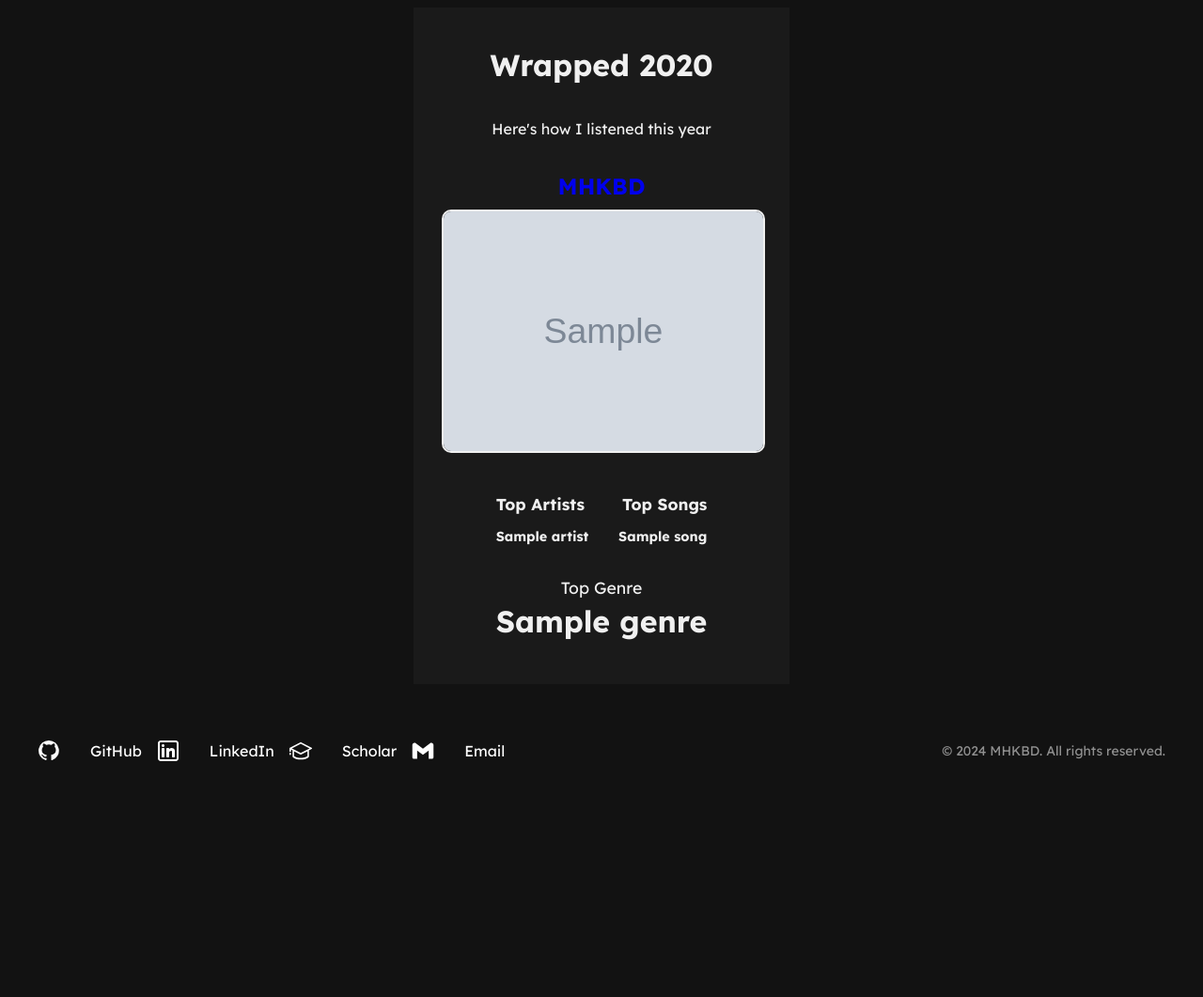
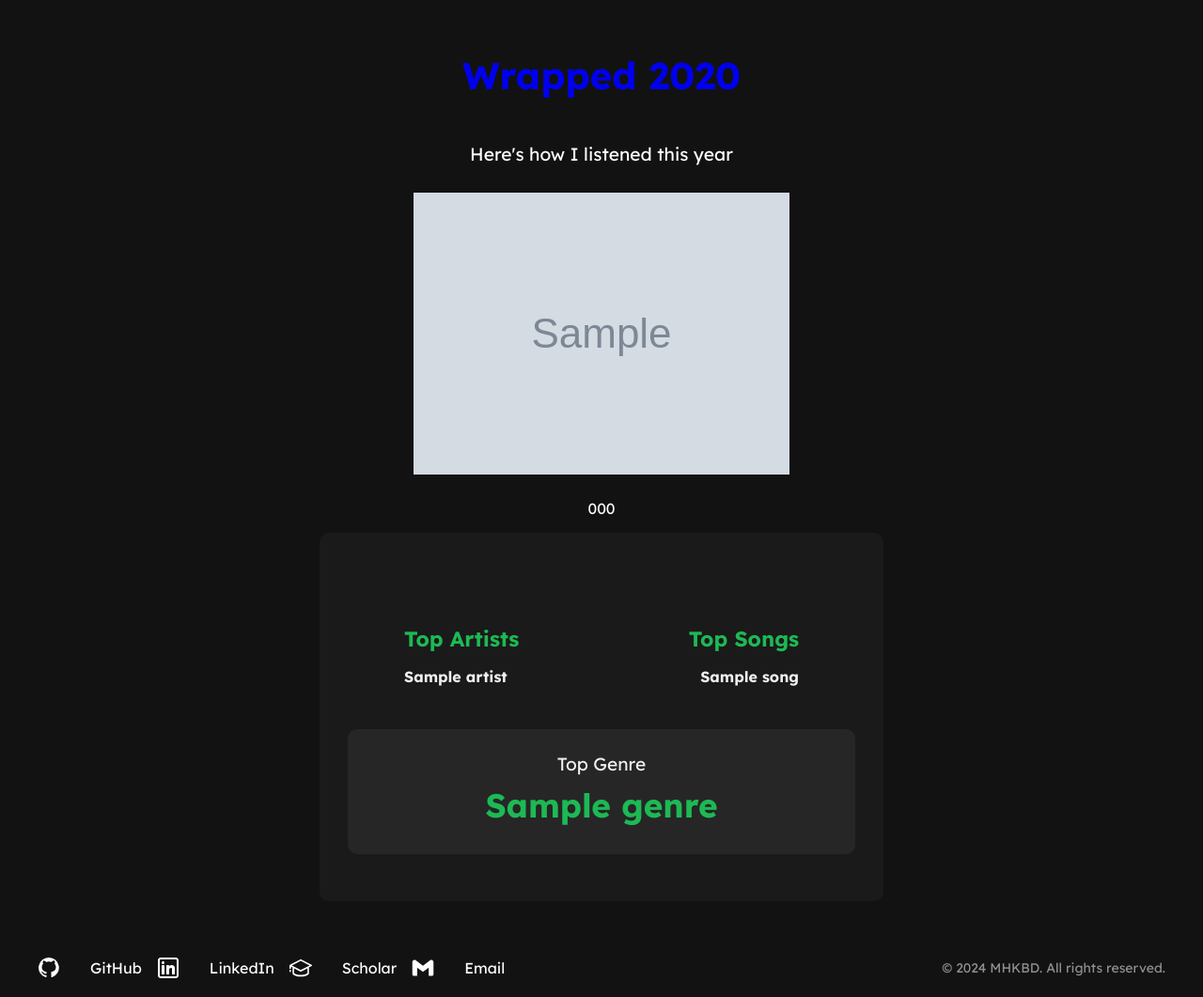
Before and after one commit to Mushfiquehk/read-my-mind, a Flask app: template app/templates/pages/wrapped.html in a window 1280 px wide. Shown: the whole page at 94% size. Before the commit the page ends 810 px from the top, so only its background shows below. Run offline with Flask 3, Linux system fonts and the light colour scheme; the template is opened without the code that fills it: most values are stand-ins (such as "Sample title", 1, 10 or a date in 2020); grey boxes marked "Sample" are stand-in pictures; parts of the project's set-up code (start-up, migrations or seed data) failed here and were passed over.

Commit message:
adjusted spacing for smaller screens

```diff
--- a/app/static/css/pages/index.css
+++ b/app/static/css/pages/index.css
@@ -146,10 +146,9 @@ h1 {
     }
 
     .project-card {
-        min-width: 100%;
-        max-width: 100%;
+        min-width: 95%;
+        max-width: 95%;
         padding: 1rem;
-        margin: 0 2rem;
     }
 
     .btn {
--- a/app/static/css/pages/wrapped.css
+++ b/app/static/css/pages/wrapped.css
@@ -2,14 +2,14 @@
     display: flex;
     flex-direction: column;
     align-items: center;
-    max-width: 400px;
+    width: 100%;
+    max-width: 600px;
     margin: 0 auto;
-    padding: 20px;
+    padding: 10px 20px 20px 20px;
     box-sizing: border-box;
     background-color: #1a1a1a;
-    /* Dark background */
     color: #f0f0f0;
-    /* Light text color */
+    border-radius: 10px;
 }
 
 /* Header Section */
@@ -18,7 +18,17 @@
     flex-direction: column;
     justify-content: space-between;
     align-items: center;
-    margin-bottom: 20px;
+    width: 100%;
+    text-align: center;
+}
+
+.header-section h1 {
+    font-size: 2.5rem;
+    margin-bottom: 0.5rem;
+}
+
+.header-section p {
+    font-size: 1.2rem;
 }
 
 .back-button {
@@ -29,6 +39,11 @@
     font-size: 1.5em;
     font-weight: bold;
     cursor: pointer;
+    margin: 20px 0;
+}
+
+.back-button:hover {
+    transform: translateY(-2px);
 }
 
 /* Image Section */
@@ -41,45 +56,46 @@
 .image-section img {
     width: 100%;
     height: auto;
-    border-radius: 10px;
-    border: 2px solid #f0f0f0;
-    /* Light border to make image pop */
 }
 
 /* Content Section */
 .content-section {
-    margin-top: 20px;
+    margin-top: 30px;
     text-align: center;
     color: #f0f0f0;
-    /* Light text color */
+    width: 100%;
 }
 
 .top-section {
     display: flex;
     justify-content: space-between;
-    margin-bottom: 20px;
+    margin-bottom: 30px;
     color: #f0f0f0;
-    /* Light text color */
 }
 
 .top-section h2 {
-    font-size: 1.2em;
-    margin-bottom: 10px;
+    font-size: 1.4rem;
+    margin-bottom: 15px;
+    color: #1DB954;
+}
+
+.artists, .songs {
+    flex: 1;
+    font-size: 1rem;
     color: #f0f0f0;
-    /* Light text color */
 }
 
 .artists {
-    font-size: 0.9em;
-    color: #f0f0f0;
-    /* Light text color */
     text-align: left;
 }
 
+#artist-names {
+    font-size: 1.2rem;
+    margin: 10px 0;
+    color: #f0f0f0;
+}
+
 .songs {
-    font-size: 0.9em;
-    color: #f0f0f0;
-    /* Light text color */
     text-align: right;
 }
 
@@ -90,30 +106,75 @@ ol {
 
 ol li {
     font-weight: bold;
-    margin: 3px 0;
+    margin: 10px 0;
     color: #f0f0f0;
-    /* Light text color */
 }
 
 /* Stats Section */
+.stats {
+    margin-top: 20px;
+    padding: 20px;
+    background-color: rgba(255, 255, 255, 0.05);
+    border-radius: 10px;
+    max-width: 600px;
+    margin: 0 auto;
+}
+
 .stats p {
-    font-size: 1.1em;
+    font-size: 1.2rem;
     margin: 5px;
     color: #f0f0f0;
-    /* Light text color */
 }
 
 .stats h1 {
-    font-size: 3em;
+    font-size: 3rem;
     font-weight: bold;
     margin: 0;
-    color: #f0f0f0;
-    /* Light text color */
+    color: #1DB954;
 }
 
 .stats h2 {
-    font-size: 2em;
-    margin-top: 5px;
-    color: #f0f0f0;
-    /* Light text color */
+    font-size: 2.2rem;
+    margin: 10px 0;
+    color: #1DB954;
 }
+
+/* Media Queries for better responsiveness */
+@media screen and (max-width: 600px) {
+    .wrapped-container {
+        padding: 30px 15px;
+        max-width: 100%;
+    }
+
+    .top-section {
+        flex-direction: column;
+        gap: 20px;
+    }
+
+    .artists, .songs {
+        text-align: center;
+        width: 100%;
+    }
+
+    .header-section h1 {
+        font-size: 2rem;
+    }
+
+    .stats h2 {
+        font-size: 1.8rem;
+    }
+}
+
+@media screen and (min-width: 768px) {
+    .wrapped-container {
+        padding: 50px 30px;
+    }
+
+    .image-section {
+        max-width: 500px;
+    }
+
+    .top-section {
+        padding: 0 60px;
+    }
+}
--- a/app/templates/pages/wrapped.html
+++ b/app/templates/pages/wrapped.html
@@ -10,22 +10,25 @@
 
 {% block content %}
   <!-- Main Container -->
-  <div class="wrapped-container">
-    <!-- Header Section -->
-    <div class="header-section">
-      <h1>Wrapped {{ year }}</h1>
-      <p>Here's how I listened this year</p>
-    </div>
-
+  <div class="header-section">
     <!-- Back Button -->
     <div class="back-button">
-      <a href="{{ url_for('main.home') }}">MHKBD</a>
+      <h1>
+        <a href="{{ url_for('main.home') }}">
+          Wrapped {{ year }}
+        </a>
+      </h1>
     </div>
+    <p>Here's how I listened this year</p>
+  </div>
 
-    <!-- Image Section -->
-    <div class="image-section">
-      <img src="{{ image_url }}" alt="Top Artist Photo" />
-    </div>
+  <!-- Image Section -->
+  <div class="image-section">
+    <img src="{{ image_url }}" alt="Top Artist Photo" />
+  </div>
+  <p id="artist-name">{{ number_one_artist }}</p>
+
+  <div class="wrapped-container">
 
     <!-- Top Artists and Songs -->
     <div class="content-section">
```
Also changed, not shown: app/views/spotify.py (+4 -7 lines), app/views/wrapped.py (+10 -4 lines).
